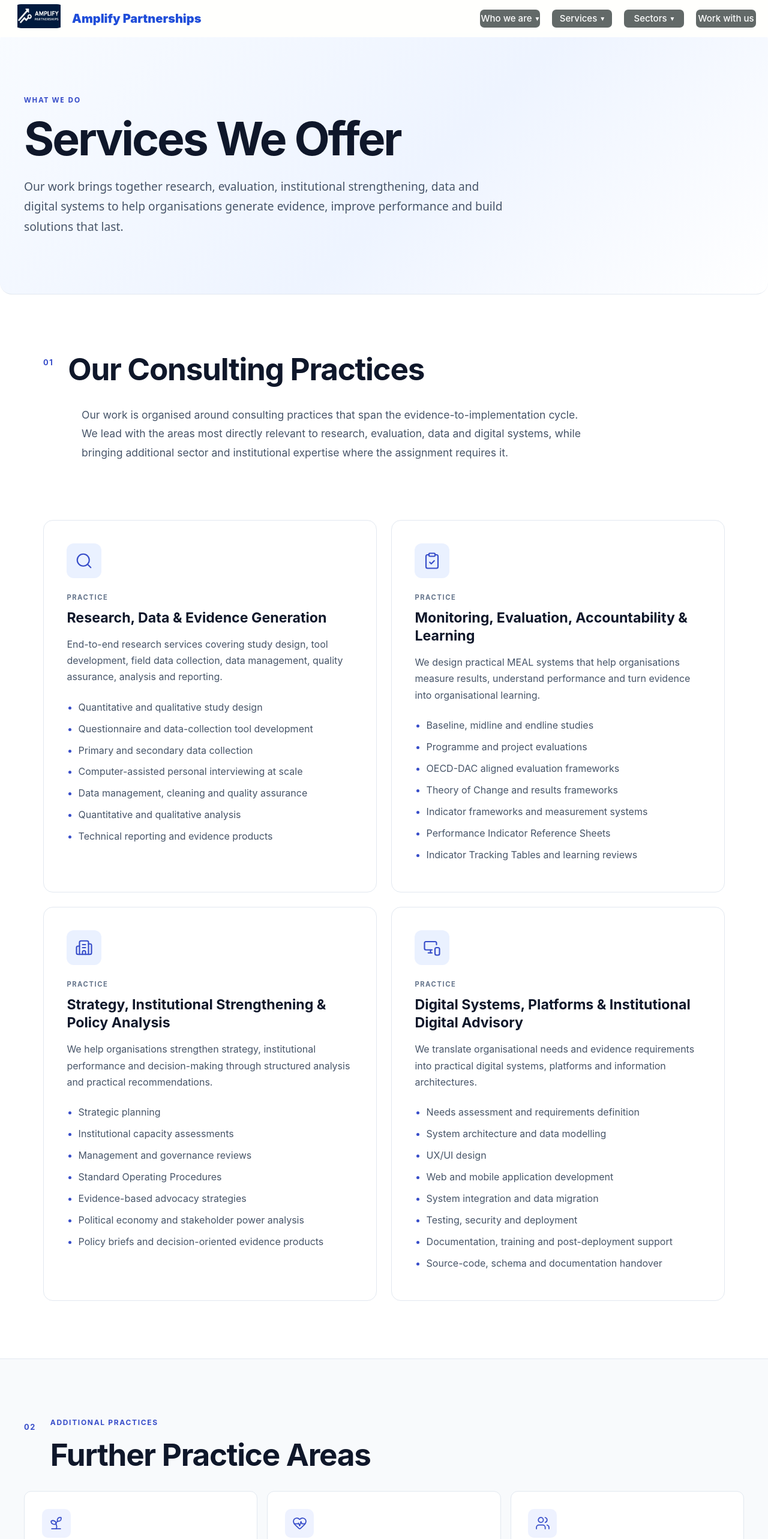
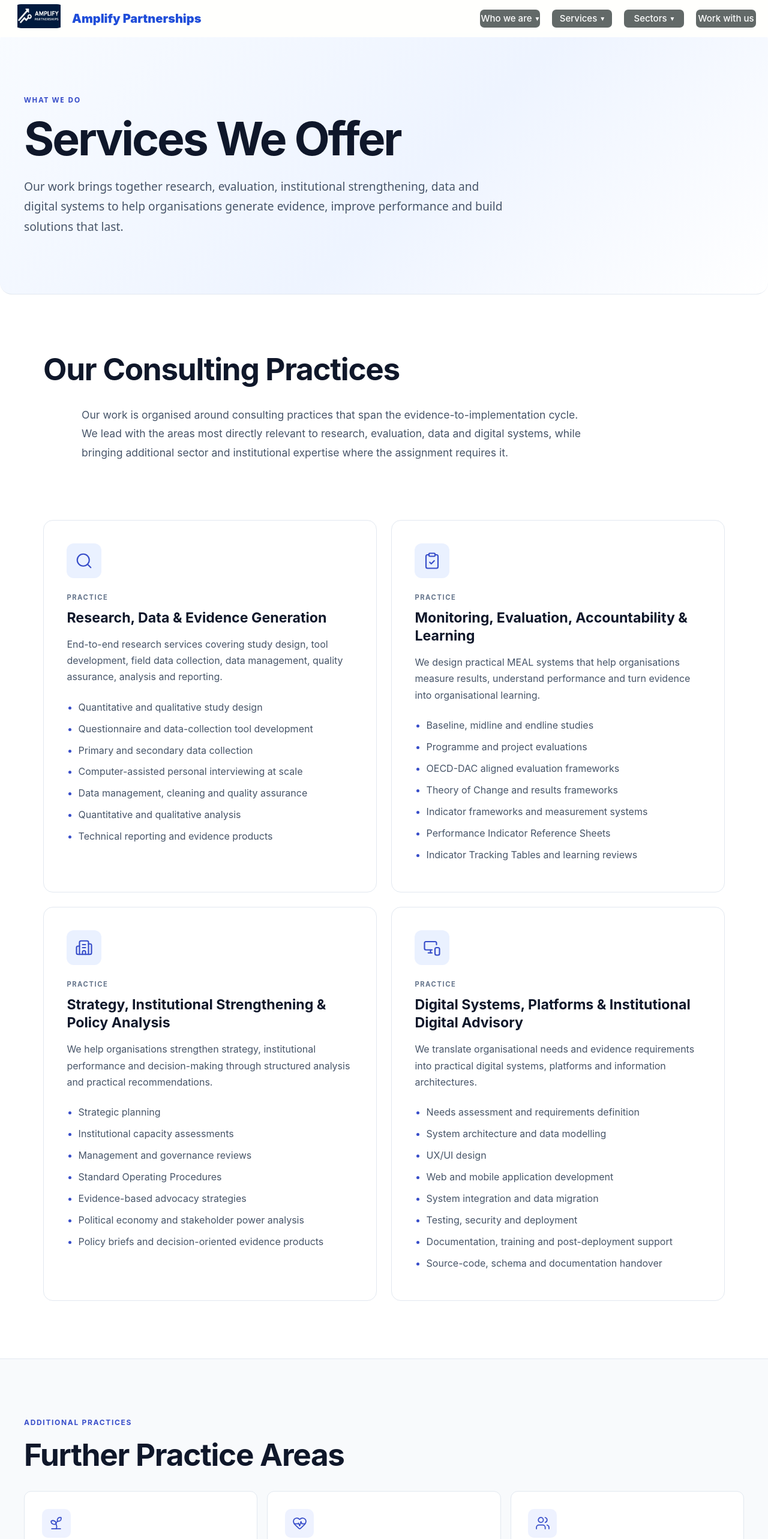
Before and after one commit to tkamwathiza-ai/amplified_partnerships, a React app in the folder frontend/: page /services in a window 1280 px wide. Shown: the top 2566 px of the page at 60% size. Built offline with nearby package versions, Linux system fonts and the light colour scheme; the HTML template or start-up script is replaced by a standard one.

Commit message:
removed numbering in services page

```diff
--- a/frontend/src/pages/Services.jsx
+++ b/frontend/src/pages/Services.jsx
@@ -228,7 +228,7 @@ function Services() {
       {/* INTRO */}
       <section className="services-introduction">
         <div className="services-section-heading">
-          <span>01</span>
+
           <h2>Our Consulting Practices</h2>
         </div>
 
@@ -286,7 +286,7 @@ function Services() {
       <section className="further-practices">
 
         <div className="services-section-heading">
-          <span>02</span>
+
           <div>
             <p className="section-label">ADDITIONAL PRACTICES</p>
             <h2>Further Practice Areas</h2>
@@ -324,7 +324,7 @@ function Services() {
         id="technical-methods"
       >
         <div className="services-section-heading">
-          <span>03</span>
+
           <div>
             <p className="section-label">DELIVERY CAPABILITY</p>
             <h2>Technical Methods, Tools & Standards</h2>
```
